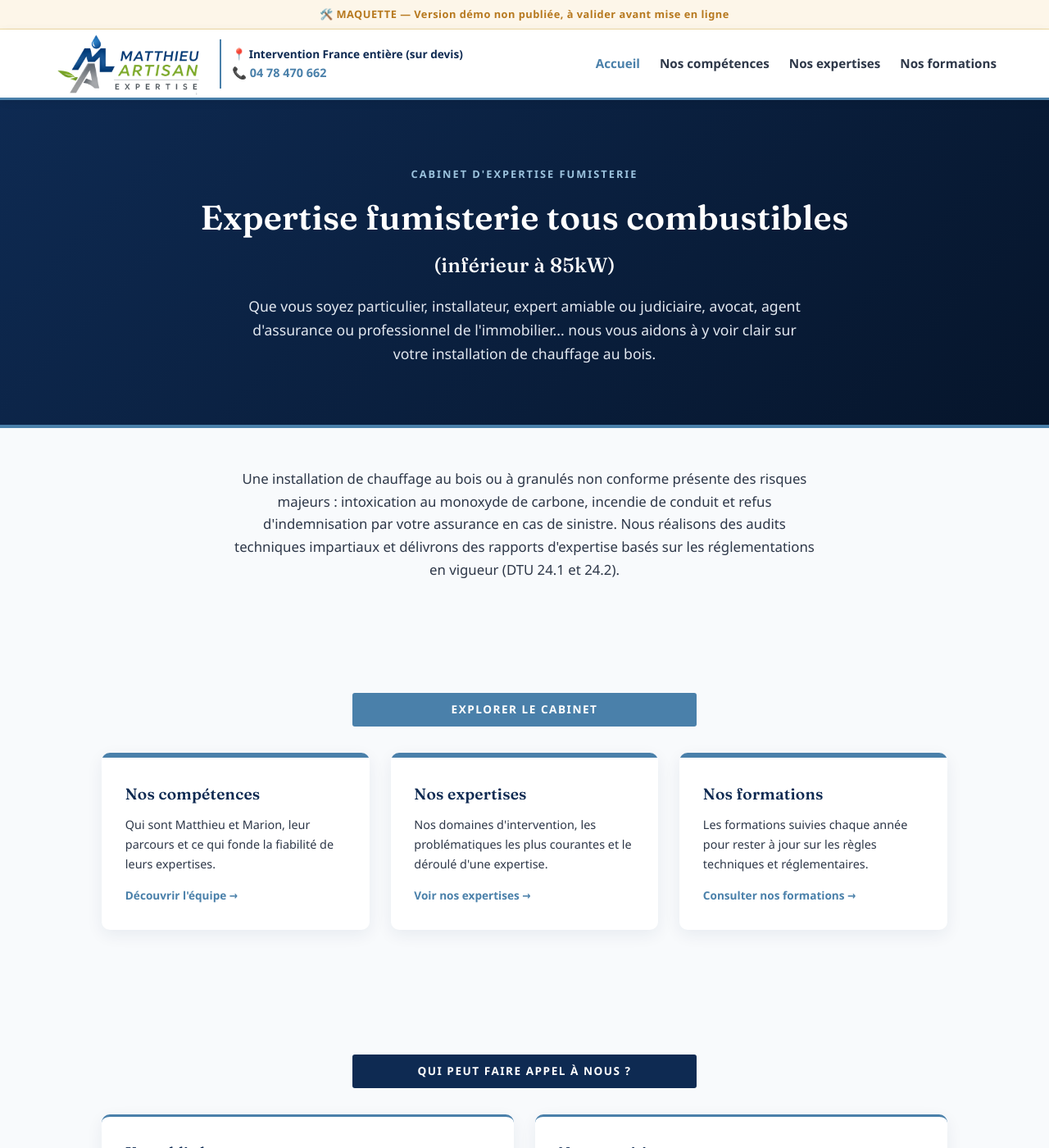
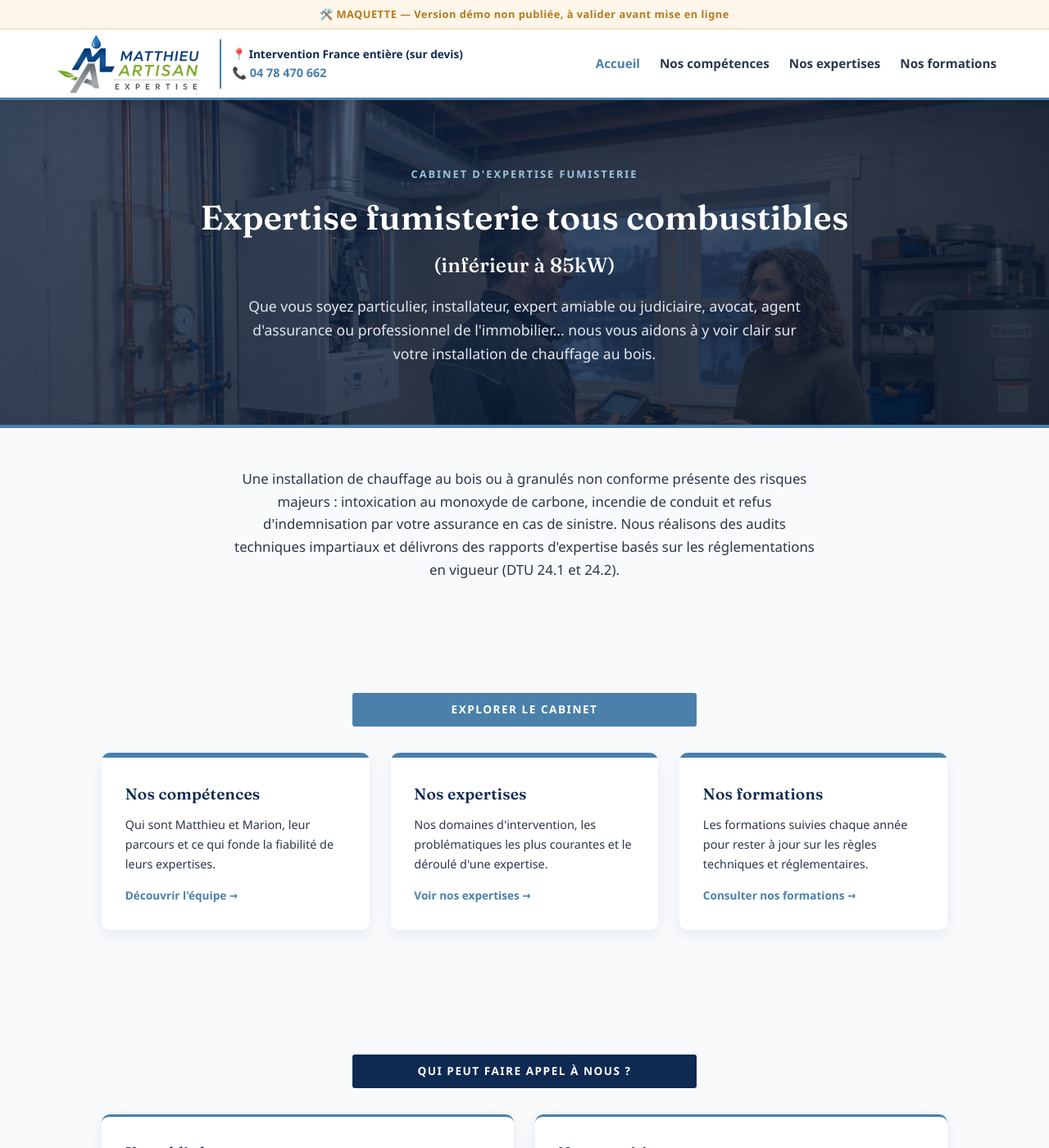
Before and after one commit to MATTHIEUARTISAN/MATTHIEUARTISAN, a Jekyll site: the page built from expertise-demo.html, in a window 1280 px wide and 1400 px high. Shown: the whole window at 82% size. Built offline with Jekyll 4.4.1, drawn with Linux system fonts in a browser that asks for light colours; some web fonts are replaced.

Commit message:
Add files via upload

```diff
--- a/expertise-demo.html
+++ b/expertise-demo.html
@@ -9,6 +9,18 @@ page_key: accueil
     <meta name="robots" content="noindex, nofollow">
     <title>[Démo] Expertise — Matthieu Artisan</title>
     {% include expertise-demo-style.html %}
+    <!-- Bandeau principal de cette page uniquement : photo en fond, avec un voile navy en
+         dégradé par-dessus pour garder le texte blanc lisible et rester dans la palette de
+         marque (même logique que les bandeaux photo du site concurrent). -->
+    <style>
+        .hero {
+            background:
+                linear-gradient(135deg, rgba(14, 42, 82, 0.72), rgba(6, 21, 43, 0.80)),
+                url('expertise-demo-hero.jpg');
+            background-size: cover;
+            background-position: center 30%;
+        }
+    </style>
 </head>
 <body>
 
```
Also changed, not shown: expertise-demo-hero.jpg (added).
